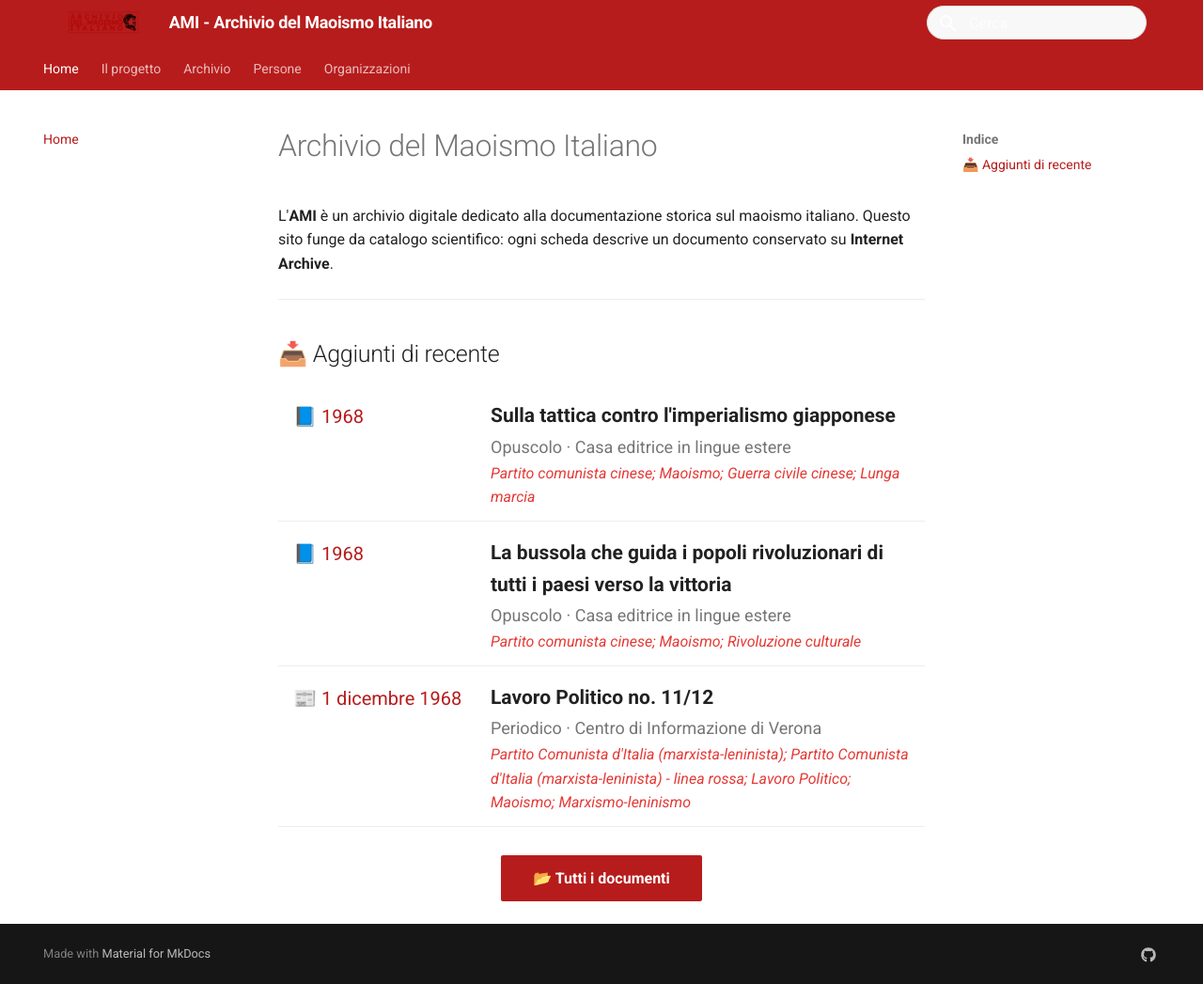
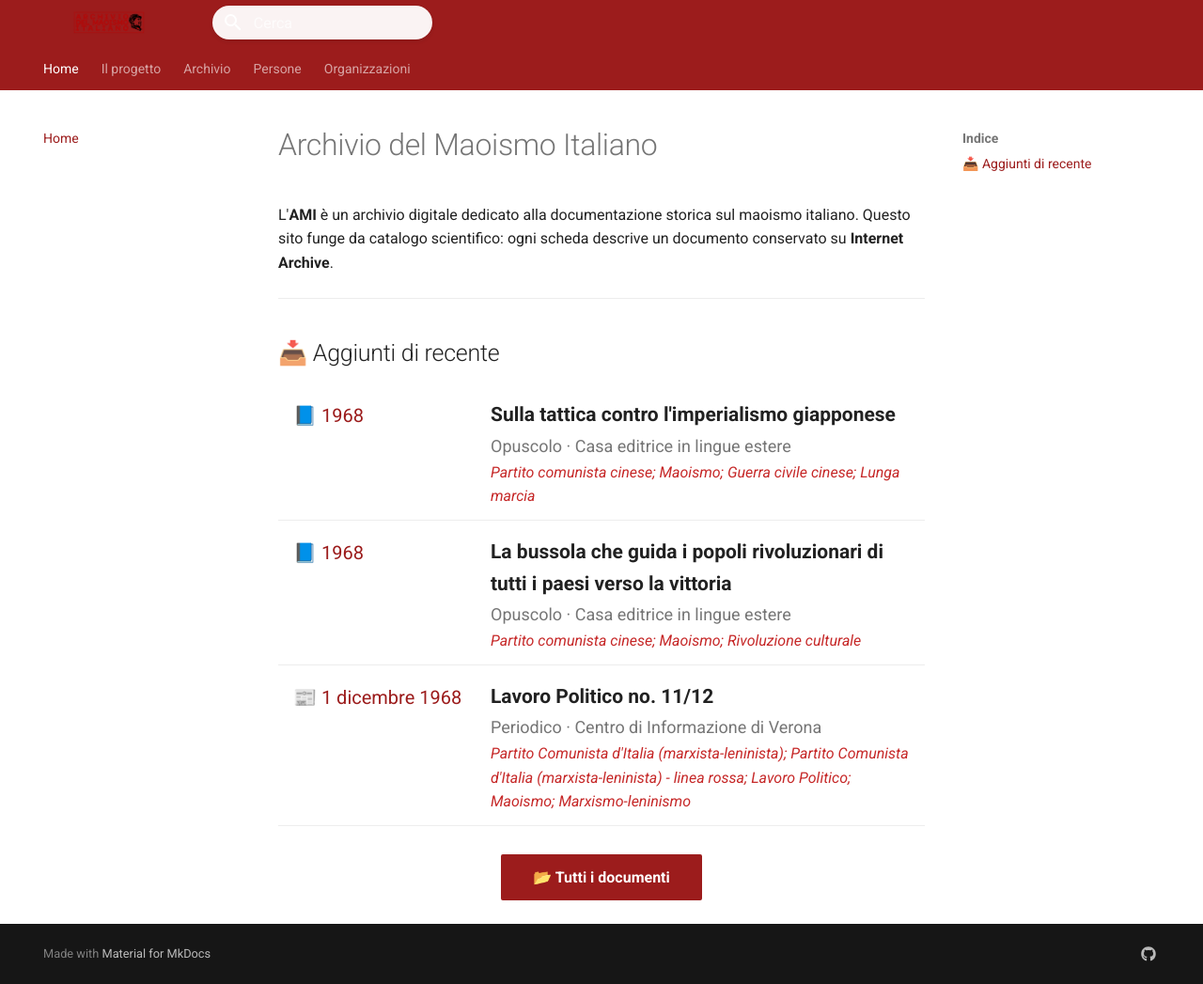
Before and after one commit to AMI-AIM/archivio-maoismo-italiano, an MkDocs documentation site: the page built from docs/index.md, in a window 1280 px wide and 1047 px high. Shown: the whole window at 94% size. Built offline with MkDocs 1.6.1 and Material for MkDocs 9.7.7, drawn with Linux system fonts in a browser that asks for light colours.

```diff
--- a/docs/stylesheets/extra.css
+++ b/docs/stylesheets/extra.css
@@ -1,35 +1,53 @@
-/* Header stile accademico / istituzionale */
+/* Rosso scuro istituzionale */
+:root {
+  --md-primary-fg-color: #9c1c1c;
+  --md-primary-fg-color--light: #c62828;
+  --md-primary-fg-color--dark: #7a0000;
+}
+
+/* Header compatto */
 .md-header {
-  box-shadow: 0 2px 4px rgba(0, 0, 0, 0.1);
-  height: 4.25rem;
+  height: 4.2rem;
+  box-shadow: 0 2px 8px rgba(0,0,0,0.15);
 }
 
 .md-header__inner {
-  padding: 0 1.5rem;
+  padding: 0 1.8rem;
+  align-items: center;
+  gap: 1.5rem;
 }
 
+/* Logo più grande e senza titolo */
 .md-logo img {
-  height: 2.2rem;
+  height: 2.4rem;
 }
 
 .md-header__title {
-  font-weight: 600;
-  letter-spacing: -0.015em;
+  display: none;   /* Nasconde il titolo testuale */
 }
 
-/* Migliora il pulsante di ricerca */
+/* Migliora tabs */
+.md-tabs {
+  background-color: var(--md-primary-fg-color);
+  color: white;
+}
+
+.md-tabs__link {
+  color: rgba(255,255,255,0.85);
+}
+
+.md-tabs__link--active {
+  color: white;
+  border-bottom-color: white;
+}
+
+/* Barra ricerca */
 .md-search__form {
-  background-color: #f8f8f8;
-  border-radius: 9999px;
-  border: 1px solid #e0e0e0;
+  background-color: rgba(255,255,255,0.95);
+  border-radius: 50px;
+  box-shadow: 0 2px 4px rgba(0,0,0,0.1);
 }
 
 .md-search__input {
-  padding-left: 2.8rem;
+  color: #222;
 }
-
-/* Colore rosso più elegante */
-[data-md-color-scheme="default"] {
-  --md-primary-fg-color: #b71c1c;
-  --md-primary-fg-color--light: #e53935;
-}
--- a/mkdocs.yml
+++ b/mkdocs.yml
@@ -7,7 +7,7 @@
   name: material
   language: it
   features:
-    - header.autohide          # Nasconde header su scroll (effetto elegante)
+    - header.autohide
     - navigation.tabs
     - navigation.tabs.sticky
     - navigation.top
@@ -15,7 +15,7 @@
     - search.highlight
   palette:
     - scheme: default
-      primary: red
+      primary: custom          # useremo rosso scuro custom
       accent: red
   logo: immagini/logo.png
   favicon: immagini/favicon.png
@@ -42,9 +42,7 @@
   - Organizzazioni: organizzazioni/
 
 extra:
-  homepage: /archivio-maoismo-italiano/   # fa linkare il logo alla home
+  homepage: /archivio-maoismo-italiano/
   social:
     - icon: fontawesome/brands/github
       link: https://github.com/AMI-AIM/archivio-maoismo-italiano
-      name: AMI su GitHub
-  copyright: "&copy; 2026 AMI - Archivio del Maoismo Italiano"
```
